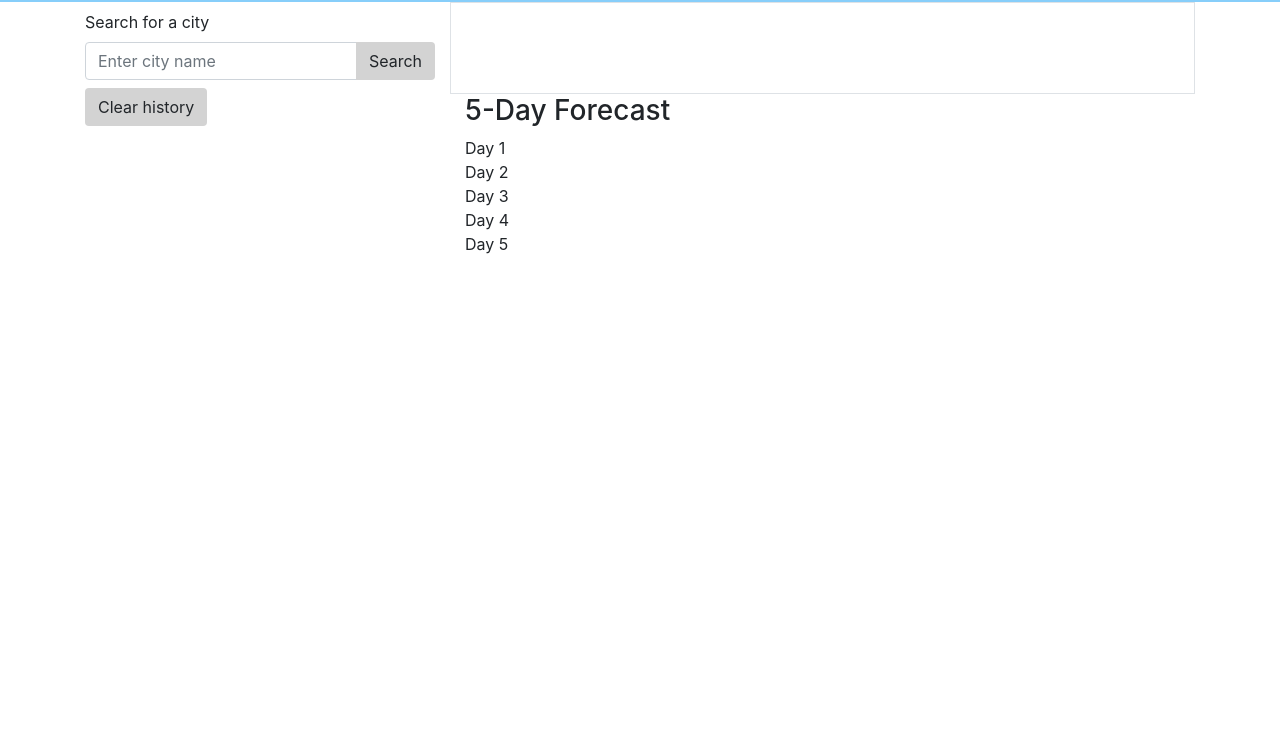
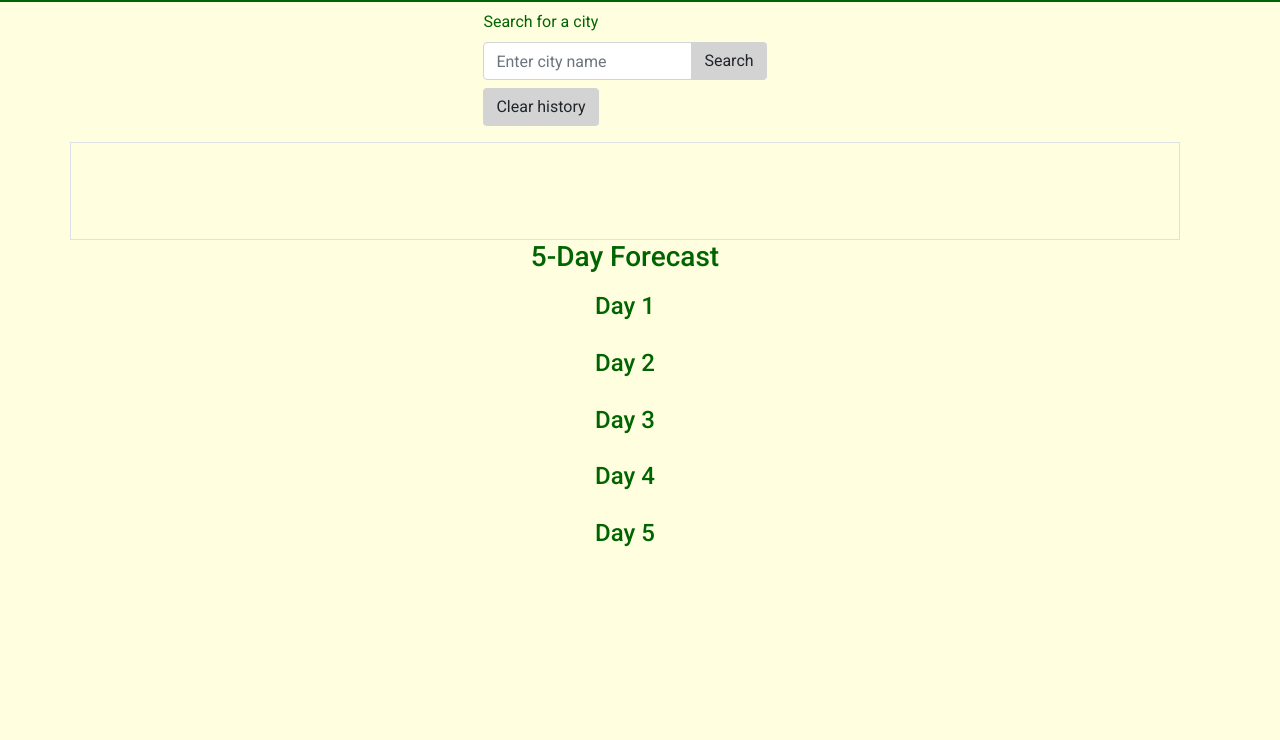
Before and after one commit to matthewjflanagan/Weather-Dashboard, a plain HTML site: page index.html in a window 1280 px wide. Shown: the part 60-800 px from the top of the page. Drawn offline with nearby package versions, Linux system fonts and the light colour scheme.

Commit message:
styling updates

```diff
--- a/assets/style.css
+++ b/assets/style.css
@@ -1,11 +1,66 @@
+@import url('https://fonts.googleapis.com/css2?family=Roboto:wght@300;400;500;700;900&display=swap');
+
 * {
     box-sizing: border-box;
+    font-family: 'Roboto', sans-serif;
+    color: darkgreen;
+}
+
+body {
+    background-color: lightyellow;
 }
 
 .navbar {
-    background-color: lightskyblue;
+    background-color: darkgreen;
+}
+
+.h2 {
+    color: lightyellow;
 }
 
 .btn {
     background-color: lightgray;
 }
+
+.row {
+    display: flex;
+    flex-direction: column;
+    align-items: center;
+    width: 100%;
+}
+
+.border {
+    width: 100%;
+}
+
+.city-title {
+    margin: 16px 0;
+}
+
+.currentWeather {
+    font-weight: 400;
+}
+
+.forecastHeader {
+    text-align: center;
+    font-weight: 700;
+}
+
+.forecastDiv {
+    display: flex;
+    flex-direction: column;
+    align-items: center;
+    justify-content: center;
+}
+
+.dayHeader {
+    font-weight: 500;
+}
+
+.forecastRow {
+    margin: 10px 0;
+}
+
+.forecastWeather {
+    font-weight: 300;
+}
--- a/index.html
+++ b/index.html
@@ -15,7 +15,7 @@
     </nav>
     <div class="container">
         <div class="row">
-            <div class="col-4">
+            <div>
                 <p class="search-header my-2">Search for a city</p>
                 <div class="input-group my-2">
                     <input class="form-control city-input" type="text" placeholder="Enter city name">
@@ -26,63 +26,73 @@
                 <button class="btn clear-history mb-3" type="button">Clear history</button>
                 <form id="history"></form>
             </div>
-            <div class="col-8">
-                <div class="row mr-0">
-                    <div class="col-12 border">
+            <div class="row">
+                <div class="row">
+                    <div class="border">
                         <div class="row">
-                            <div class="col-12">
-                                <span class="city-title align-middle"></span>
+                            <div class="forecast row">
+                                <span class="city-title align-middle currentWeather"></span>
                                 <img id="current-pic" src="placeholder" alt="">
                             </div>
                         </div>
                         <div class="row">
-                            <div class="col-12">
-                                <p id="temperature"></p>
+                            <div class="">
+                                <p id="temperature" class="currentWeather"></p>
                             </div>
                         </div>
                         <div class="row">
-                            <div class="col-12">
-                                <p id="humidity"></p>
+                            <div class="">
+                                <p id="humidity" class="currentWeather"></p>
                             </div>
                         </div>
                         <div class="row">
-                            <div class="col-12">
-                                <p id="wind-speed"></p>
+                            <div class="">
+                                <p id="wind-speed" class="currentWeather"></p>
                             </div>
                         </div>
                         <div class="row">
-                            <div class="col-12">
-                                <p id="UV-index"></p>
+                            <div class="">
+                                <p id="UV-index" class="currentWeather"></p>
                             </div>
                         </div>
                     </div>
                 </div>
                 <div class="row">
-                    <div class="col-6">
+                    <div class="forecastHeader">
                         <h3>5-Day Forecast</h3>
                     </div>
                 </div>
-                <div class="col">
-                    <div class="row forecast">Day 1</div>
-                        <div id="day1temp"></div>
-                        <div id="day1wind"></div>
-                        <div id="day1humidity"></div>
-                    <div class="row forecast">Day 2</div>
-                        <div id="day2temp"></div>
-                        <div id="day2wind"></div>
-                        <div id="day2humidity"></div>
-                    <div class="row forecast">Day 3</div>
-                        <div id="day3temp"></div>
-                        <div id="day3wind"></div>
-                        <div id="day3humidity"></div>
-                    <div class="row forecast"> Day 4</div>
-                        <div id="day4temp"></div>
-                        <div id="day4wind"></div>
-                        <div id="day4humidity"></div>
-                    <div class="row forecast">Day 5</div>
-                        <div id="day5temp"></div>
-                        <div id="day5wind"></div>
-                        <div id="day5humidity"></div>
+                <div class="forecastDiv">
+                    <div class="row forecastRow">
+                        <h4 class="dayHeader">Day 1</h4>
+                        <div id="day1temp" class="forecastWeather"></div>
+                        <div id="day1wind" class="forecastWeather"></div>
+                        <div id="day1humidity" class="forecastWeather"></div>
+                    </div>
+                    <div class="row forecastRow">
+                        <h4 class="dayHeader">Day 2</h4>
+                        <div id="day2temp"  class="forecastWeather"></div>
+                        <div id="day2wind"  class="forecastWeather"></div>
+                        <div id="day2humidity" class="forecastWeather"></div>
+                    </div>
+                    <div class="row forecastRow">
+                        <h4 class="dayHeader">Day 3</h4>
+                        <div id="day3temp" class="forecastWeather"></div>
+                        <div id="day3wind" class="forecastWeather"></div>
+                        <div id="day3humidity" class="forecastWeather"></div>
+                    </div>
+                    <div class="row forecastRow">
+                        <h4 class="dayHeader">Day 4</h4>
+                        <div id="day4temp" class="forecastWeather"></div>
+                        <div id="day4wind" class="forecastWeather"></div>
+                        <div id="day4humidity" class="forecastWeather"></div>
+                    </div>
+                    <div class="row forecastRow">
+                        <h4 class="dayHeader">Day 5</h4>
+                        <div id="day5temp" class="forecastWeather"></div>
+                        <div id="day5wind" class="forecastWeather"></div>
+                        <div id="day5humidity" class="forecastWeather"></div>
+                    </div>
                 </div>
             </div>
         </div>
```
